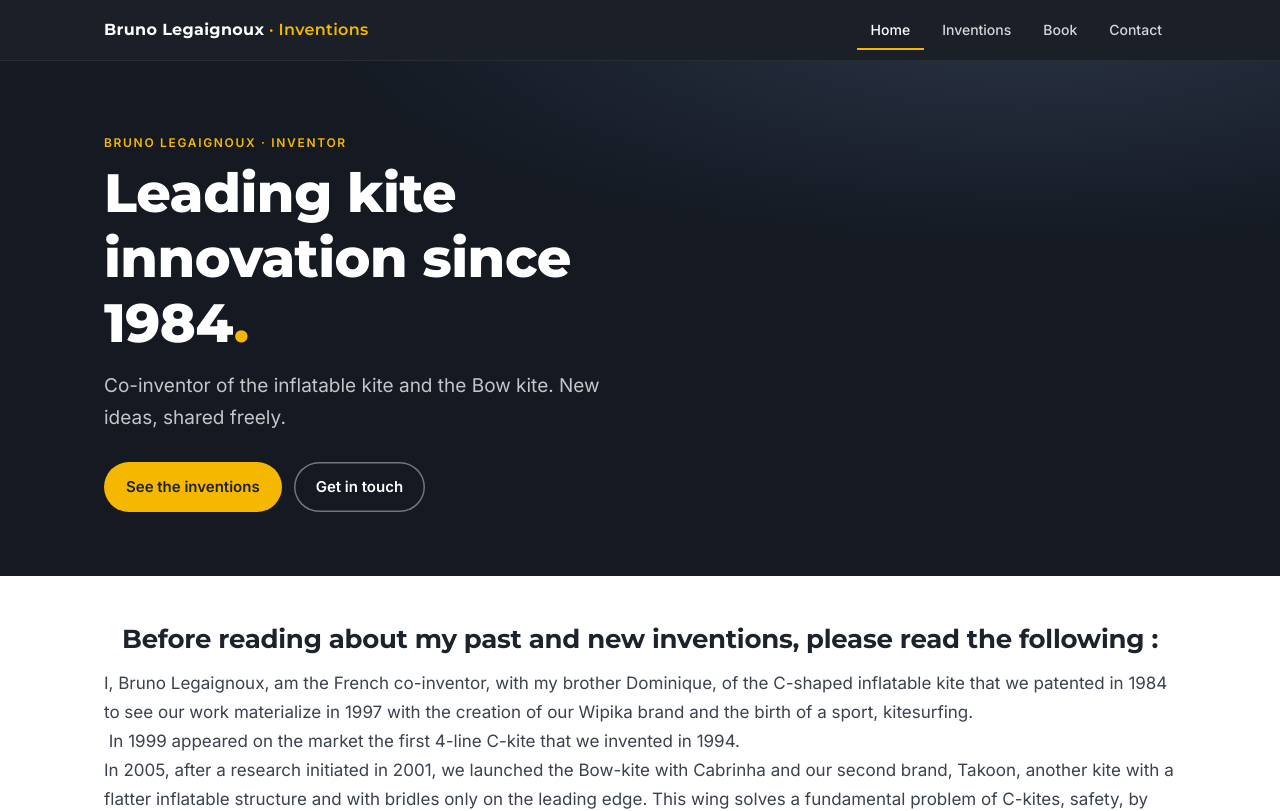
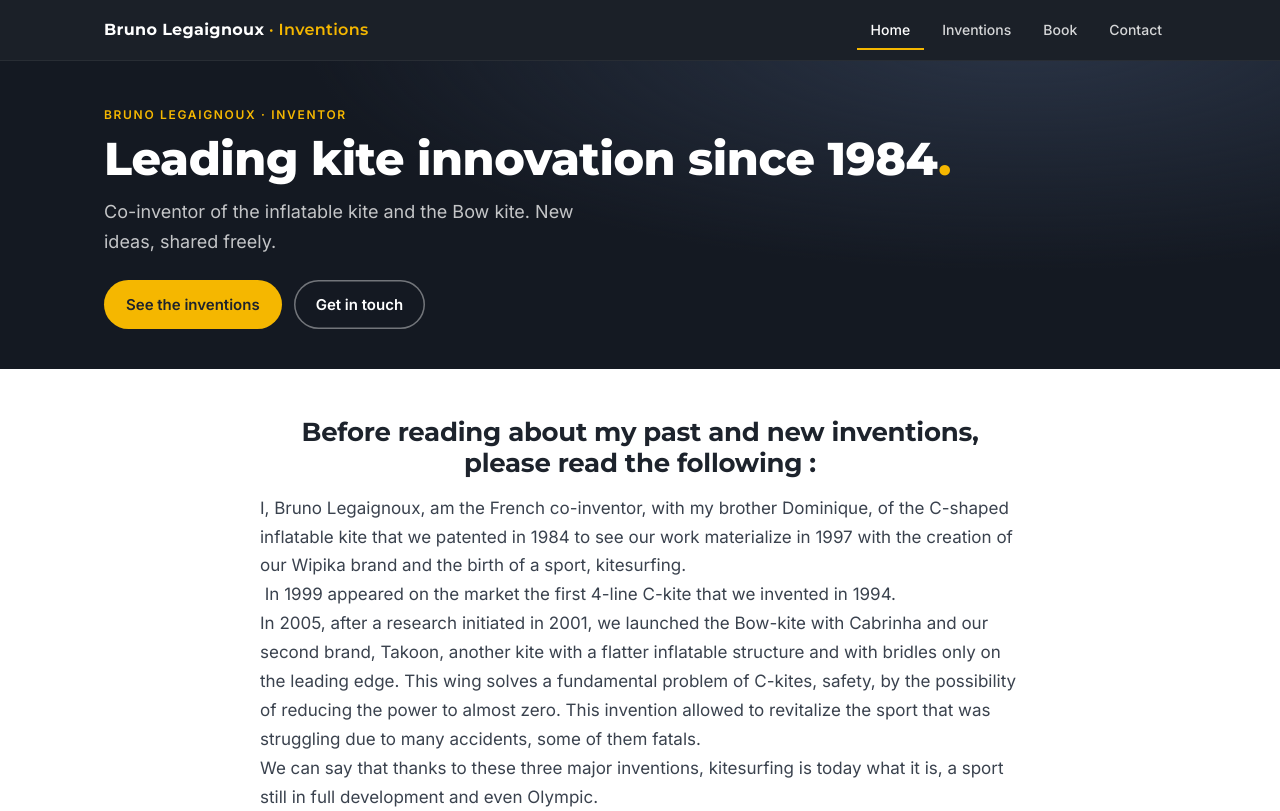
Before and after one commit to brunolgx/brunoinventions.com, a plain HTML site: page apercu/index.html in a window 1280 px wide. Shown: the top 811 px of the page. Drawn offline with Linux system fonts and the light colour scheme.

Commit message:
Aperçu : en-tête d'accueil plus fin, largeur de lecture
Co-Authored-By: Claude Opus 5.5 <noreply@anthropic.com>
Claude-Session: https://claude.ai/code/session_01QVzi1i8y3bYmzk9KfjPygG

```diff
--- a/assets/style.css
+++ b/assets/style.css
@@ -70,15 +70,15 @@ h1, h2, h3 { font-family: "Montserrat", sans-serif; color: var(--ink); line-heig
 }
 
 /* Accueil */
-.hero { background: radial-gradient(1200px 400px at 80% -10%, #2a3446 0%, transparent 60%), var(--navy); color: #fff; padding: 72px 0 64px; }
-.hero h1 { color: #fff; font-size: clamp(32px, 5vw, 54px); font-weight: 800; margin: 8px 0 14px; max-width: 16ch; }
+.hero { background: radial-gradient(1200px 400px at 80% -10%, #2a3446 0%, transparent 60%), var(--navy); color: #fff; padding: 44px 0 40px; }
+.hero h1 { color: #fff; font-size: clamp(30px, 4.2vw, 46px); font-weight: 800; margin: 6px 0 10px; }
 .eyebrow { text-transform: uppercase; letter-spacing: 0.14em; font-size: 12px; font-weight: 600; color: var(--accent); margin: 0; }
-.hero-sub { font-size: 19px; color: rgba(255,255,255,0.75); margin: 0 0 28px; max-width: 44ch; }
+.hero-sub { font-size: 18px; color: rgba(255,255,255,0.75); margin: 0 0 22px; max-width: 44ch; }
 .hero-cta { display: flex; gap: 12px; flex-wrap: wrap; }
 .dot { color: var(--accent); }
 
 /* En-tête des pages (léger, plus de grosse barre noire) */
-.page-head { background: var(--bg-soft); border-bottom: 1px solid var(--line); padding: 40px 0 32px; }
+.page-head { background: var(--bg-soft); border-bottom: 1px solid var(--line); padding: 28px 0 24px; }
 .page-head h1 { font-size: clamp(28px, 4vw, 42px); font-weight: 800; margin: 0; }
 .lede { font-size: 19px; color: var(--muted); margin: 12px 0 0; max-width: 60ch; }
 .crumbs { font-size: 13px; color: var(--muted); margin-bottom: 8px; }
@@ -88,7 +88,7 @@ h1, h2, h3 { font-family: "Montserrat", sans-serif; color: var(--ink); line-heig
 
 /* Contenu */
 .article { padding-top: 40px; padding-bottom: 72px; }
-.article > .text, .article > h2, .article > ul, .article > p, .article > form { max-width: var(--read); margin-left: auto; margin-right: auto; }
+.content > .text, .content > h2, .content > ul, .content > p, .content > form { max-width: var(--read); margin-left: auto; margin-right: auto; }
 .article h2 { font-size: 26px; font-weight: 700; margin: 48px auto 14px; }
 .article h2:first-child { margin-top: 8px; }
 .text { margin: 0 auto 18px; }
```
